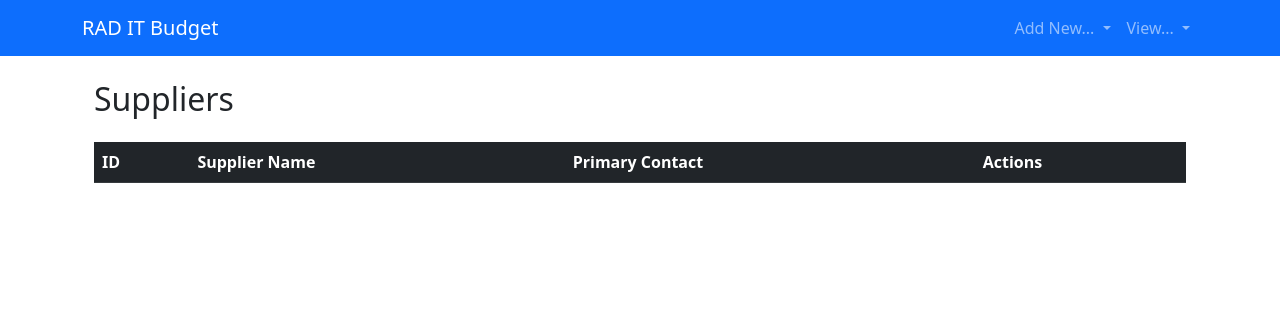
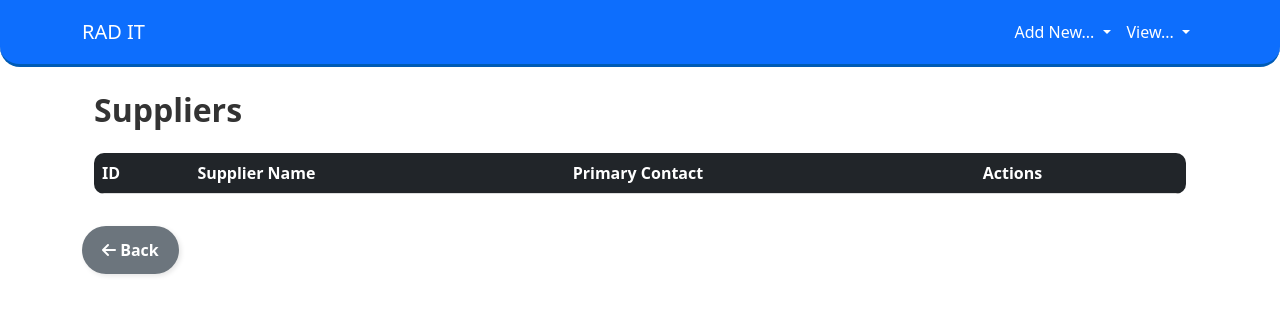
Before and after one commit to itchysudo/rad_it_flask, a Flask app: page /suppliers in a window 1280 px wide. Shown: the top 315 px of the page. Run offline with Flask 3, Linux system fonts and the light colour scheme; data that the repository does not hold is empty; some libraries are stand-ins or nearby versions.

Commit message:
Added nav buttons, UI changes

```diff
--- a/app.py
+++ b/app.py
@@ -434,6 +434,16 @@ def edit_po(po_id):
     return render_template('edit_po.html', po=po_dict, suppliers=suppliers, contracts=contracts)
 
 
+import os
+from werkzeug.utils import secure_filename
+
+UPLOAD_FOLDER = r"C:\projects\rad_it_flask\uploads\contracts"
+ALLOWED_EXTENSIONS = {'pdf', 'doc', 'docx', 'png', 'jpg'}
+app.config['UPLOAD_FOLDER'] = UPLOAD_FOLDER
+
+def allowed_file(filename):
+    return '.' in filename and filename.rsplit('.', 1)[1].lower() in ALLOWED_EXTENSIONS
+
 @app.route('/edit-contract/<int:contract_id>', methods=['GET', 'POST'])
 def edit_contract(contract_id):
     """Edit an existing contract."""
@@ -490,6 +500,30 @@ def edit_contract(contract_id):
         """, (contract_name, supplier_id, start_date, end_date, value, payment_frequency, contract_id))
 
         conn.commit()
+
+        # ✅ Handle File Upload
+        if 'contract_file' in request.files:
+            file = request.files['contract_file']
+
+            if file and allowed_file(file.filename):
+                filename = secure_filename(file.filename)
+                file_path = os.path.join(app.config['UPLOAD_FOLDER'], filename)
+
+                try:
+                    # Ensure the upload directory exists
+                    if not os.path.exists(app.config['UPLOAD_FOLDER']):
+                        os.makedirs(app.config['UPLOAD_FOLDER'])
+
+                    file.save(file_path)  # Save file to upload folder
+
+                    # ✅ Insert file into `contract_files` table
+                    cur.execute("INSERT INTO contract_files (contract_id, file_path) VALUES (%s, %s)", (contract_id, file_path))
+                    conn.commit()
+
+                    print(f"✅ File successfully uploaded: {file_path}")
+                except Exception as e:
+                    print(f"❌ ERROR: Could not save file {filename}: {e}")
+
         cur.close()
         conn.close()
 
@@ -500,6 +534,7 @@ def edit_contract(contract_id):
     conn.close()
 
     return render_template('edit_contract.html', contract=contract, suppliers=suppliers)
+
 
 
 
--- a/static/css/style.css
+++ b/static/css/style.css
@@ -1,7 +1,151 @@
-.modal-body {
-    padding: 20px;
+/* Global Styles */
+body {
+    font-family: system-ui, -apple-system, BlinkMacSystemFont, "Segoe UI", Roboto, "Helvetica Neue", Arial, sans-serif;
+    background-color: #ffffff; /* Pure white background */
+    color: #333;
 }
 
-.form-floating label {
-    color: #6c757d;
+h1, h2, h3, .card-header {
+    font-family: system-ui, -apple-system, BlinkMacSystemFont, "Segoe UI", Roboto, "Helvetica Neue", Arial, sans-serif;
+    font-weight: bold;
 }
+
+/* Remove Background Box Around Title */
+.hero-section {
+    background: none !important;
+    box-shadow: none !important;
+    padding: 20px 0;
+}
+
+/* Navbar Styling */
+.navbar {
+    background-color: #007aff; /* Apple Blue */
+    padding: 12px 20px;
+    border-bottom: 3px solid #005bb5;
+    border-radius: 0 0 20px 20px;
+}
+
+.navbar a {
+    font-weight: 500;
+    color: #fff;
+    transition: color 0.2s ease-in-out;
+}
+
+.navbar a:hover {
+    color: #dbeaff;
+    text-decoration: underline;
+}
+
+/* Dropdown Hover Fix */
+.dropdown-menu {
+    background-color: #fff;
+    border-radius: 10px;
+    box-shadow: 0px 4px 10px rgba(0, 0, 0, 0.1);
+}
+
+.dropdown-item {
+    color: #333 !important;
+    font-weight: 500;
+}
+
+.dropdown-item:hover {
+    background-color: #007aff !important;
+    color: #fff !important;
+}
+
+/* Buttons */
+.btn {
+    border-radius: 25px; /* Pill-shaped buttons */
+    font-weight: 600;
+    padding: 12px 20px;
+    transition: all 0.3s ease-in-out;
+    box-shadow: 2px 2px 5px rgba(0, 0, 0, 0.1);
+}
+
+.btn-primary {
+    background-color: #007aff;
+    border: none;
+}
+
+.btn-primary:hover {
+    background-color: #005bb5;
+    transform: scale(1.05);
+}
+
+.btn-secondary {
+    background-color: #6c757d;
+    border: none;
+}
+
+.btn-secondary:hover {
+    background-color: #545b62;
+    transform: scale(1.05);
+}
+
+/* Cards Styling */
+.card {
+    border-radius: 12px;
+    box-shadow: 0px 3px 8px rgba(0, 0, 0, 0.1);
+    transition: transform 0.2s ease-in-out;
+    background: #fff;
+    padding: 20px;
+    text-align: center;
+}
+
+.card h5, .card p {
+    margin: 5px 0;
+    font-family: system-ui, -apple-system, BlinkMacSystemFont, "Segoe UI", Roboto, "Helvetica Neue", Arial, sans-serif;
+}
+
+.card-header {
+    background: transparent;
+    border: none;
+    font-size: 1rem;
+}
+
+.card:hover {
+    transform: translateY(-3px);
+    box-shadow: 0px 6px 15px rgba(0, 0, 0, 0.15);
+}
+
+/* Table Styling */
+table {
+    border-collapse: collapse;
+    width: 100%;
+    border-radius: 10px;
+    overflow: hidden;
+}
+
+th {
+    background-color: #007aff;
+    color: white;
+    font-weight: 600;
+    padding: 12px;
+    border-bottom: 2px solid #005bb5;
+}
+
+td, th {
+    padding: 12px;
+    border-bottom: 1px solid #ddd;
+    text-align: left;
+}
+
+tr:hover {
+    background-color: #eaf2ff;
+}
+
+/* Back Button Styling */
+.btn-back {
+    display: inline-block;
+    margin-top: 15px;
+    border-radius: 25px;
+    background-color: #eaf2ff;
+    color: #007aff;
+    padding: 10px 20px;
+    transition: all 0.3s;
+}
+
+.btn-back:hover {
+    background-color: #d0e0ff;
+    transform: scale(1.05);
+}
--- a/templates/add_contract.html
+++ b/templates/add_contract.html
@@ -45,4 +45,7 @@
         <button type="submit" class="btn btn-success">Add Contract</button>
     </form>
 </div>
+<a href="{{ request.referrer or url_for('home') }}" class="btn btn-secondary mt-3">
+    <i class="fas fa-arrow-left"></i> Back
+</a>
 {% endblock %}
--- a/templates/base.html
+++ b/templates/base.html
@@ -11,7 +11,7 @@
 <body>
     <nav class="navbar navbar-expand-lg navbar-dark bg-primary">
     <div class="container">
-        <a class="navbar-brand" href="{{ url_for('home') }}">RAD IT Budget</a>
+        <a class="navbar-brand" href="{{ url_for('home') }}">RAD IT</a>
         <button class="navbar-toggler" type="button" data-bs-toggle="collapse" data-bs-target="#navbarNav">
             <span class="navbar-toggler-icon"></span>
         </button>
--- a/templates/home.html
+++ b/templates/home.html
@@ -6,8 +6,8 @@
 <div class="container">
     <!-- Hero Section -->
     <div class="jumbotron bg-light p-4 rounded mb-4">
-        <h1 class="display-5">Welcome to RAD IT Business Management</h1>
-        <p class="lead">Manage your contracts, suppliers, and purchase orders.</p>
+        <h1 class="display-5">IT Business Management</h1>
+        <p class="lead">Manage contracts, suppliers & purchase orders</p>
     </div>
 
     <!-- Dashboard Cards -->
--- a/templates/purchase_orders.html
+++ b/templates/purchase_orders.html
@@ -118,4 +118,7 @@
 
 </div>
 
+<a href="{{ request.referrer or url_for('home') }}" class="btn btn-secondary mt-3">
+    <i class="fas fa-arrow-left"></i> Back
+</a>
 {% endblock %}
--- a/templates/suppliers.html
+++ b/templates/suppliers.html
@@ -110,4 +110,8 @@
         }
     }
 </script>
+
+<a href="{{ request.referrer or url_for('home') }}" class="btn btn-secondary mt-3">
+    <i class="fas fa-arrow-left"></i> Back
+</a>
 {% endblock %}
```
Also changed, not shown: templates/contracts.html (+22 -1 lines), 4 other files.
